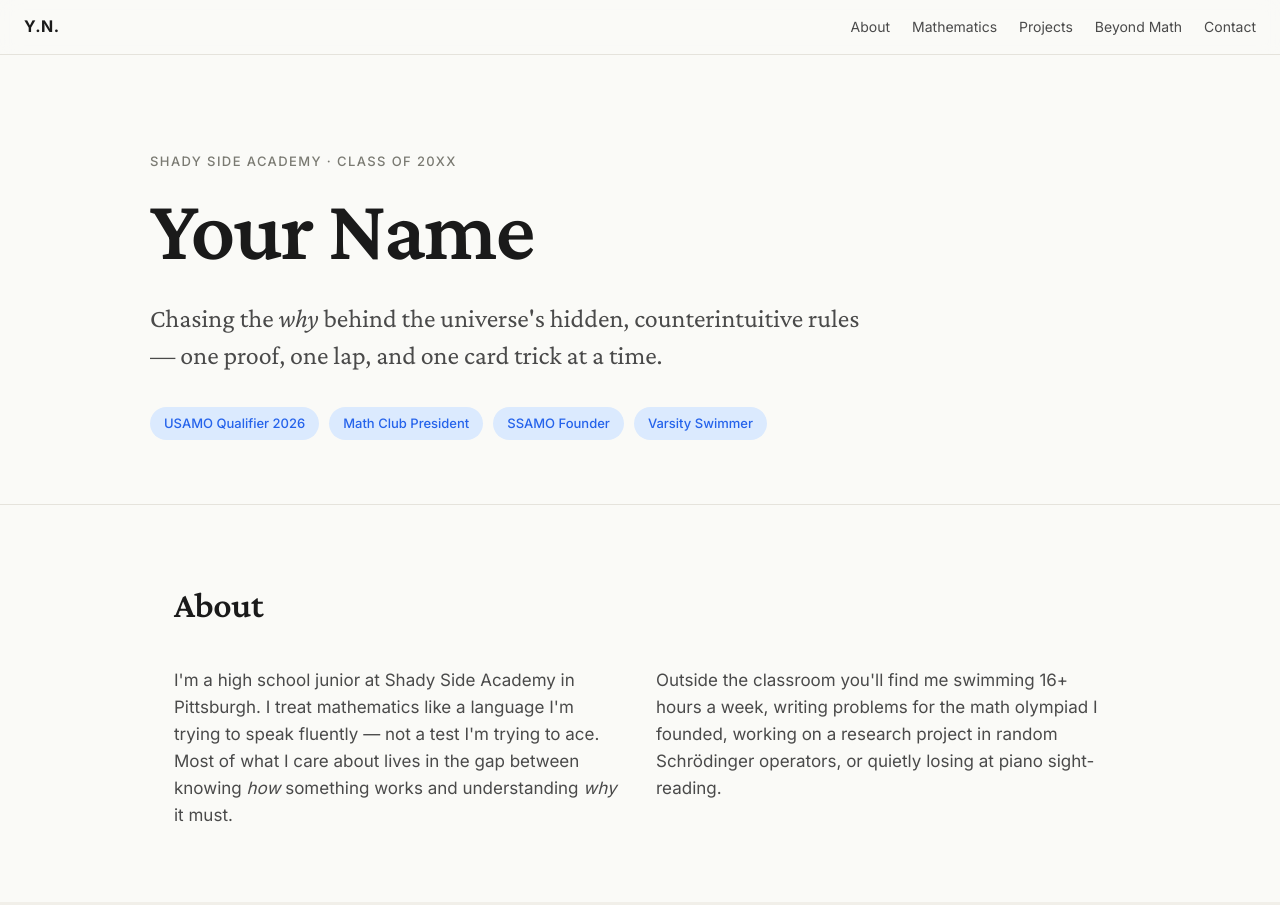
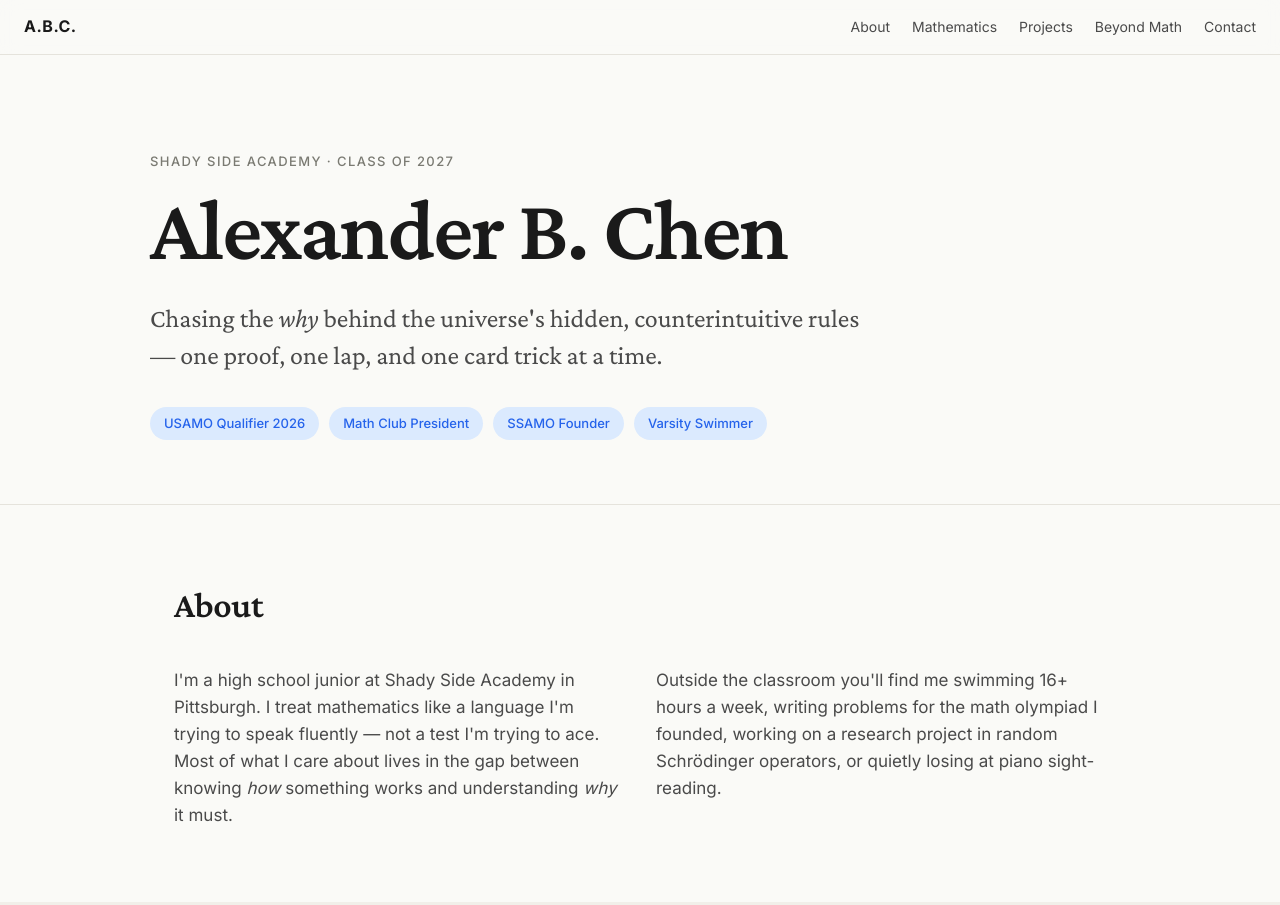
Before and after one commit to Steve8323/personal-site, a plain HTML site: page index.html in a window 1280 px wide. Shown: the top 905 px of the page. Drawn offline with nearby package versions, Linux system fonts and the light colour scheme.

Commit message:
Personalize for Alexander B. Chen

```diff
--- a/data.json
+++ b/data.json
@@ -1,7 +1,7 @@
 {
-  "name": "Your Name",
-  "initials": "Y.N.",
-  "subtitle": "Shady Side Academy · Class of 20XX",
+  "name": "Alexander B. Chen",
+  "initials": "A.B.C.",
+  "subtitle": "Shady Side Academy · Class of 2027",
   "tagline": "Chasing the <em>why</em> behind the universe's hidden, counterintuitive rules — one proof, one lap, and one card trick at a time.",
   "heroTags": [
     "USAMO Qualifier 2026",
--- a/index.html
+++ b/index.html
@@ -3,7 +3,7 @@
 <head>
   <meta charset="UTF-8" />
   <meta name="viewport" content="width=device-width, initial-scale=1.0" />
-  <title>Personal Site</title>
+  <title>Alexander B. Chen</title>
   <meta name="description" content="High school mathematician, USAMO qualifier, competitive swimmer." />
   <link rel="preconnect" href="https://fonts.googleapis.com" />
   <link rel="preconnect" href="https://fonts.gstatic.com" crossorigin />
```
